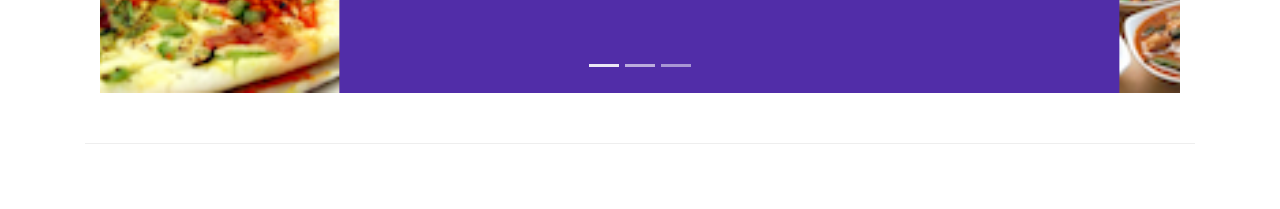
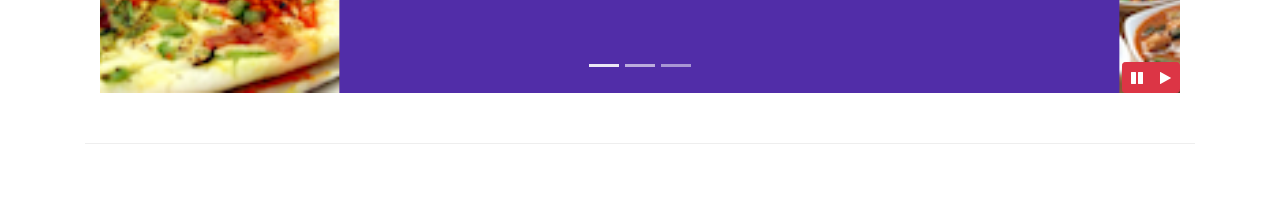
Before and after one commit to yashbansal6/conFusion, a website: page index.html in a window 1280 px wide. Shown: the part 591-800 px from the top of the page. Drawn offline with nearby package versions, Linux system fonts and the light colour scheme.

Commit message:
bootstrap jquery

```diff
--- a/css/styles.css
+++ b/css/styles.css
@@ -64,3 +64,10 @@ body {
     margin-left: 250px;
     margin-bottom: 40px;
 }
+
+#carouselButton {
+    right: 0px;
+    bottom: 0px;
+    position: absolute;
+    z-index: 1;
+}
--- a/index.html
+++ b/index.html
@@ -209,6 +209,14 @@
                     <a class="carousel-control-next" href="#mycarousel" role="button" data-slide="next">
                         <span class="carousel-control-next-icon"></span>
                     </a>
+                    <div class="btn-group" id="carouselButton">
+                        <button class="btn btn-danger btn-sm" id="carousel-pause">
+                            <span class="fa fa-pause"></span>
+                        </button>
+                        <button class="btn btn-danger btn-sm" id="carousel-play">
+                            <span class="fa fa-play"></span>
+                        </button>
+                    </div>
                 </div>
             </div>
         </div>
@@ -372,6 +380,17 @@
             $('[data-toggle="tooltip"]').tooltip();
         });
     </script> -->
+    <script>
+        $(document).ready(function() {
+             $('#mycarousel').carousel({interval:1000});
+             $('#carousel-pause').click(function (){
+                 $('#mycarousel').carousel('pause');
+             });
+             $('#carousel-play').click(function (){
+                 $('#mycarousel').carousel('cycle');
+             });
+        });
+    </script>
 </body>
 
 </html>
```
